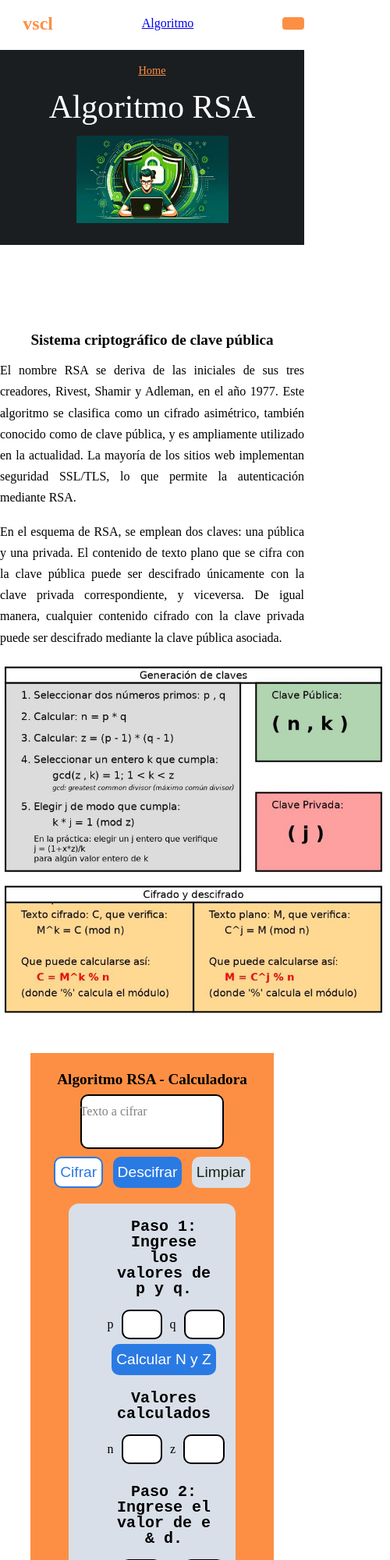
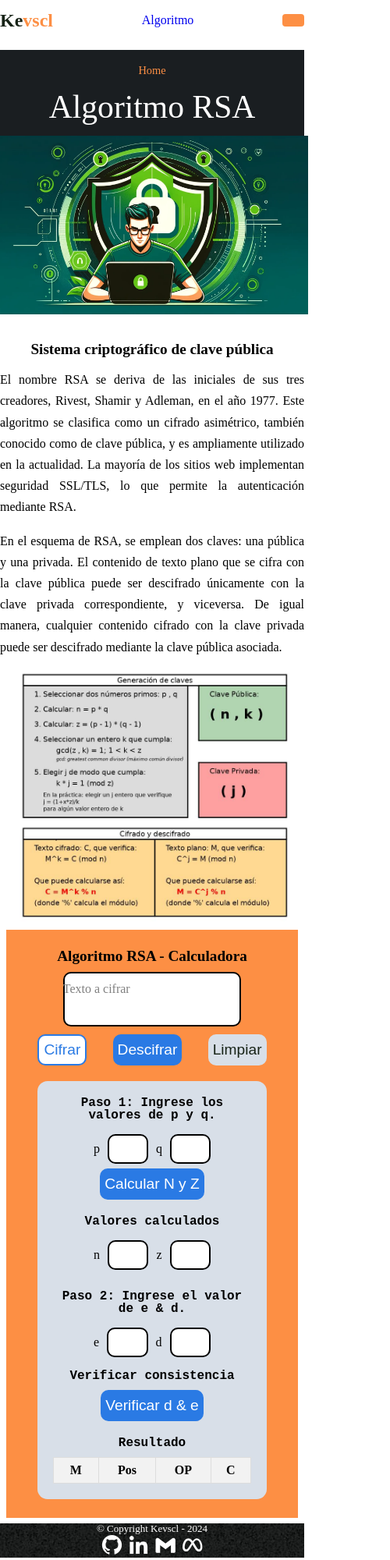
Before and after one commit to KevinGil12C/AlgoritmoRSA, a plain HTML site: page index.html in a window 390 px wide. Shown: the top 2000 px of the page at 78% size, 500 px wide, since content can reach past the window. Drawn offline with nearby package versions, Linux system fonts and the light colour scheme.

Commit message:
falta valid

```diff
--- a/css/style.css
+++ b/css/style.css
@@ -18,7 +18,9 @@ section{
     margin: auto;
     width: 100%;
 }
-
+a{
+    text-decoration: none;
+}
 /* header */
 header {
     position: fixed;
@@ -48,7 +50,7 @@ header.shadow .logo{
 .logo{
     font-size: 1.5rem;
     font-weight: 600;
-    color: var(--bg-color);
+    color: var(--text-color);
 }
 
 .logo span{
@@ -279,3 +281,111 @@ textarea{
     background-color: #f2f2f2;
     font-weight: bold;
 }
+
+
+footer {
+    bottom: 0;
+    width: 100% - 20px;
+    padding: 150px;
+    text-align: center;
+    background-image: url("../img/bg.jpg");
+}
+
+.bx{
+    font-size: 1.9rem;
+    color: var(--bg-color);
+}
+
+.bx:hover{
+    color: var(--second-color);
+    transition: 0.3s all linear;
+}
+
+.copyright {
+    color: #FFFFFF;
+    font-size: 13px;
+	margin: 0;
+	padding: 0;
+}
+/*Responsive*/
+@media (max-width: 1060px){
+    .container{
+        margin: 0 auto;
+        width: 100%;
+    }
+}
+
+@media (max-width: 800px){
+    .nav{
+        padding: 14px 0;
+    }
+    .post-container{
+        margin: 0 auto;
+        width: 100%;
+    }
+}
+
+@media (max-width: 768px){
+    .header-img, .post-img-content{
+        width: 400px;
+        height: auto;
+    }
+    .post-header{
+        height: 150px;
+    }
+    .post-content{
+        margin-top: 14rem !important;
+    }
+    .post-img{
+        padding-left: 25px;
+        width: 500px;
+        height: auto;
+        justify-content: center;
+    }
+}
+
+@media (max-width: 570px){
+    #rsa{
+        margin: 2%;
+    }
+    .post-img{
+        padding-left: 25px;
+        width: 500px;
+        height: auto;
+    }
+    .post-text, .post-paso{
+        font-size: 1rem;
+    }
+
+    .cifrar__texto, .descifrar{
+        width: 90%;
+        padding: 0px;;
+    }
+    #resultados th, #resultados td, #resultados_descifrado td, #resultados_descifrado th {
+        text-align: center;
+        border: 1px solid #dddddd;
+    }
+}
+
+@media (max-width: 396px){
+    #rsa{
+        margin: 2%;
+    }
+    .post-img{
+        padding-left: 25px;
+        width: 350px;
+        height: auto;
+    }
+    .post-text, .post-paso{
+        font-size: 1rem;
+    }
+
+    .cifrar__texto, .descifrar{
+        width: 90%;
+        padding: 0px;;
+    }
+    #resultados th, #resultados td, #resultados_descifrado td, #resultados_descifrado th {
+        text-align: center;
+        border: 1px solid #dddddd;
+    }
+}
--- a/index.html
+++ b/index.html
@@ -190,7 +190,15 @@
             </div>
         </section>
     </main>
-
+    <footer>
+        <p class="copyright">&copy; Copyright Kevscl - 2024</p>
+        <div class="social">
+            <a href="#"><i class='bx bxl-github'></i></a>
+            <a href="#"><i class='bx bxl-linkedin'></i></a>
+            <a href="#"><i class='bx bxl-gmail'></i></a>
+            <a href="#"><i class='bx bxl-meta'></i></a>
+        </div>
+    </footer>
     <script src="js/app.js"></script>
 </body>
 
```
Also changed, not shown: img/bg.jpg (added).
